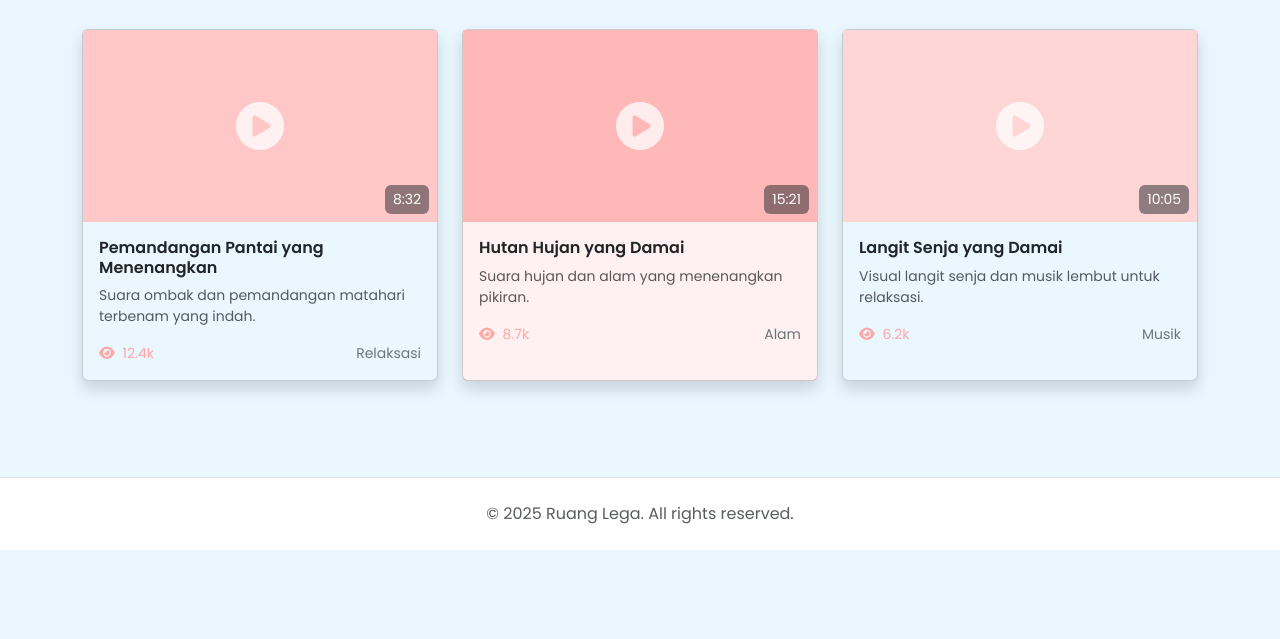
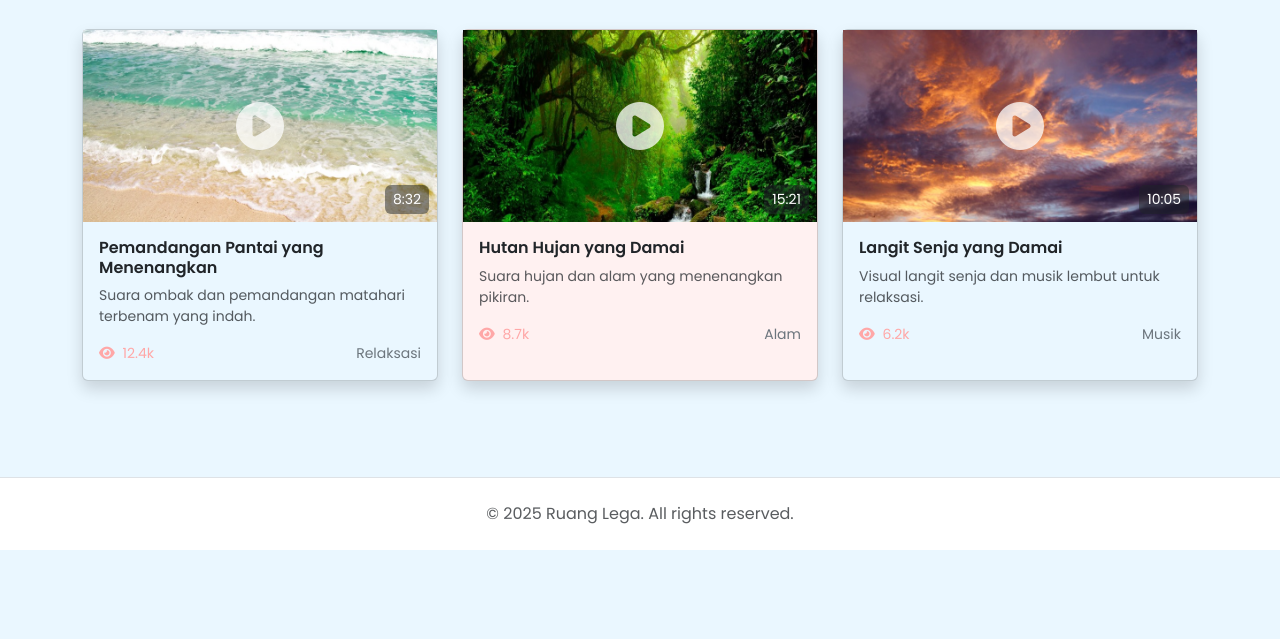
Before and after one commit to lidiatrifosa/ProyekAkhir_DDAP, a plain HTML site: page film&musik.html in a window 1280 px wide. Shown: the part 161-800 px from the top of the page. Drawn offline with nearby package versions, Linux system fonts and the light colour scheme.

Commit message:
upload gambar

```diff
--- a/film&musik.html
+++ b/film&musik.html
@@ -70,7 +70,7 @@
     <section class="py-5 bg-white">
       <div class="container">
         <h2 class="h2 fw-bold text-center pastelpink-text mb-5">
-          Film & Video Relaksasi
+          Film & Musik Relaksasi
         </h2>
         <div class="row g-4">
           <!-- Video 1 -->
@@ -78,11 +78,28 @@
             <div class="card pastelblue-100 shadow h-100">
               <div
                 class="position-relative pastelpink-300 d-flex align-items-center justify-content-center"
-                style="height: 12rem"
+                style="height: 12rem; overflow: hidden"
               >
-                <i class="fas fa-play-circle fa-3x text-white opacity-75"></i>
+                <img
+                  src="Pantai.jpg"
+                  alt="Pemandangan Pantai"
+                  style="
+                    object-fit: cover;
+                    width: 100%;
+                    height: 100%;
+                    position: absolute;
+                    left: 0;
+                    top: 0;
+                    z-index: 1;
+                  "
+                />
+                <i
+                  class="fas fa-play-circle fa-3x text-white opacity-75"
+                  style="z-index: 2; position: relative"
+                ></i>
                 <div
                   class="position-absolute bottom-0 end-0 bg-dark bg-opacity-50 text-white small px-2 py-1 rounded m-2"
+                  style="z-index: 2"
                 >
                   8:32
                 </div>
@@ -108,11 +125,28 @@
     <div class="card pastelpink-100 shadow h-100">
       <div
         class="position-relative pastelpink-400 d-flex align-items-center justify-content-center"
-                style="height: 12rem"
+        style="height: 12rem; overflow: hidden"
       >
-                <i class="fas fa-play-circle fa-3x text-white opacity-75"></i>
+        <img
+          src="rainforest.jpg"
+          alt="Hutan Hujan"
+          style="
+            object-fit: cover;
+            width: 100%;
+            height: 100%;
+            position: absolute;
+            left: 0;
+            top: 0;
+            z-index: 1;
+          "
+        />
+        <i
+          class="fas fa-play-circle fa-3x text-white opacity-75"
+          style="z-index: 2; position: relative"
+        ></i>
         <div
           class="position-absolute bottom-0 end-0 bg-dark bg-opacity-50 text-white small px-2 py-1 rounded m-2"
+          style="z-index: 2"
         >
           15:21
         </div>
@@ -136,11 +170,28 @@
     <div class="card pastelblue-100 shadow h-100">
       <div
         class="position-relative pastelpink-200 d-flex align-items-center justify-content-center"
-                style="height: 12rem"
+        style="height: 12rem; overflow: hidden"
       >
-                <i class="fas fa-play-circle fa-3x text-white opacity-75"></i>
+        <img
+          src="langitSenja.jpg"
+          alt="Langit Senja"
+          style="
+            object-fit: cover;
+            width: 100%;
+            height: 100%;
+            position: absolute;
+            left: 0;
+            top: 0;
+            z-index: 1;
+          "
+        />
+        <i
+          class="fas fa-play-circle fa-3x text-white opacity-75"
+          style="z-index: 2; position: relative"
+        ></i>
         <div
           class="position-absolute bottom-0 end-0 bg-dark bg-opacity-50 text-white small px-2 py-1 rounded m-2"
+          style="z-index: 2"
         >
           10:05
         </div>
@@ -155,7 +206,6 @@
             ><i class="fas fa-eye me-1"></i> 6.2k</span
           >
           <span class="text-secondary small">Musik</span>
-                </div>
         </div>
       </div>
     </div>
```
Also changed, not shown: journaling.html (+25 -32 lines), Pantai.jpg (added), langitSenja.jpg (added), rainforest.jpg (added). Lines whose indentation alone changed are shown as unchanged.
